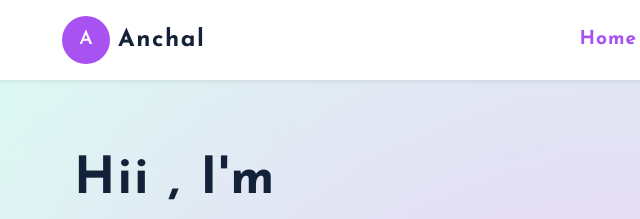
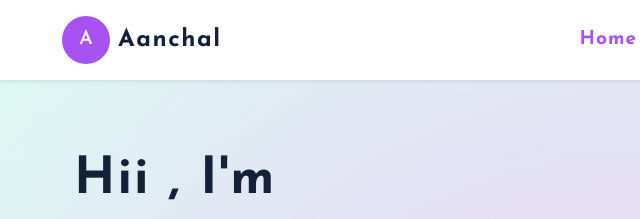
Before and after one commit to Banga-18/Portfolio, a plain HTML site: page index.html in a window 1280 px wide. Shown: the top 219 px of the page, 8-648 px from the left. Drawn offline with nearby package versions, Linux system fonts and the light colour scheme; a web font is replaced by a local one.

Commit message:
Portfolio

```diff
--- a/index.html
+++ b/index.html
@@ -33,7 +33,7 @@
         <div class="logo-wrappar d-flex align-items-center">
           <!-- logo -->
           <div class="logo-btn">A</div>
-          <a href="#" class="navbar-brand ms-2"> Anchal </a>
+          <a href="#" class="navbar-brand ms-2"> Aanchal </a>
         </div>
         <div class="toggle-menu" onclick="openNav(this);">
           <div class="bar1"></div>
```
